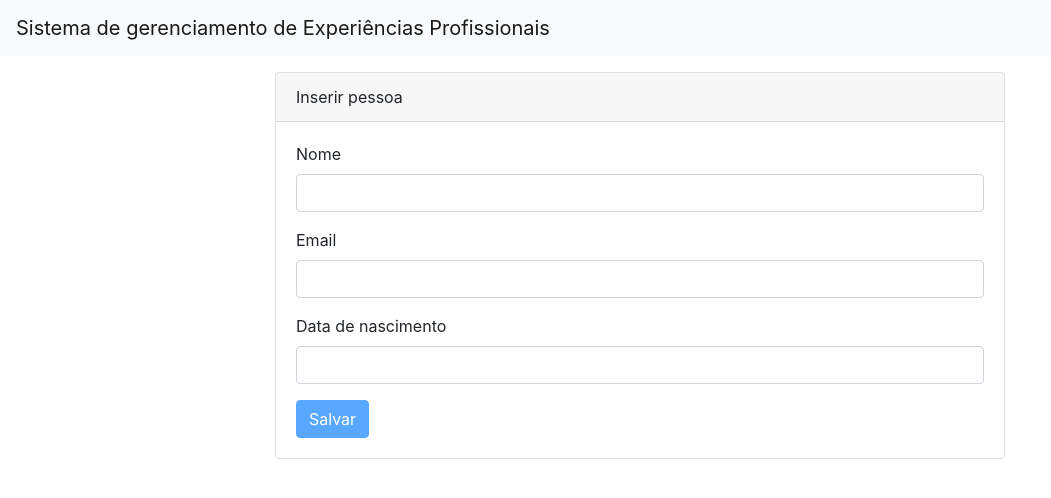
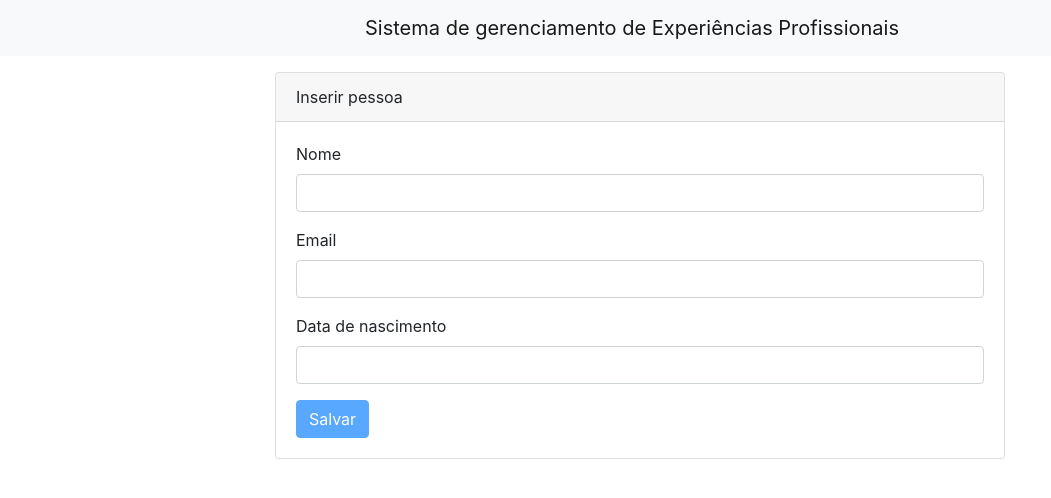
Before and after one commit to reinaldo-ribeiro/sgep-client, an Angular app: page /pessoa/inserir in a window 1280 px wide. Shown: the top 498 px of the page, without its empty margins (0-1051 px from the left). Built offline with nearby package versions, Linux system fonts and the light colour scheme.

Commit message:
Mensagem de erro personalizada inserida no callback de alteracao e insercao

```diff
--- a/src/app/app.component.css
+++ b/src/app/app.component.css
@@ -0,0 +1,3 @@
+.titulo {
+    width: 100%;
+}
--- a/src/app/app.component.html
+++ b/src/app/app.component.html
@@ -1,5 +1,5 @@
-<nav class="navbar navbar-light bg-light">
-  <a class="navbar-brand" routerLink="">{{title}}</a>
+<nav class="navbar navbar-light bg-light text-center">
+  <a class="navbar-brand titulo" routerLink="">{{title}}</a>
 </nav>
 <router-outlet></router-outlet>
 
--- a/src/app/paginas/criar-pessoa/criar-pessoa.component.ts
+++ b/src/app/paginas/criar-pessoa/criar-pessoa.component.ts
@@ -18,7 +18,7 @@ export class CriarPessoaComponent {
     this.pessoaService.addPessoa(pessoa)
       .subscribe(
         () => { this.router.navigateByUrl('/'); },
-        () => { this.erroMsgComponent.setError('Falha ao salvar pessoa'); });
+        (error) => { this.erroMsgComponent.setError(`${ error.error.msg }: ${error.error.errors[0].message}`); });
   }
 
 }
--- a/src/app/paginas/editar-pessoa/editar-pessoa.component.ts
+++ b/src/app/paginas/editar-pessoa/editar-pessoa.component.ts
@@ -33,7 +33,7 @@ export class EditarPessoaComponent {
     this.pessoaService.updatePessoa(pessoa)
     .subscribe(
       () => { this.router.navigateByUrl('/'); },
-      () => { this.erroMsgComponent.setError('Erro ao atualizar pessoa'); });
+      (error) => { this.erroMsgComponent.setError(`${ error.error.msg }: ${error.error.errors[0].message}`); });
   }
 
 }
--- a/src/app/services/pessoa.service.ts
+++ b/src/app/services/pessoa.service.ts
@@ -13,7 +13,6 @@ export class PessoaService {
 
   getListaPessoas(): Observable<Pessoa[]>{
     const url = `${environment.baseUrl}/pessoas`;
-    console.log(url);
     return this.http.get<Pessoa[]>(url);
   }
 
```
Also changed, not shown: src/app/compartilhado/formulario/formulario.component.html (+7 -5 lines).
